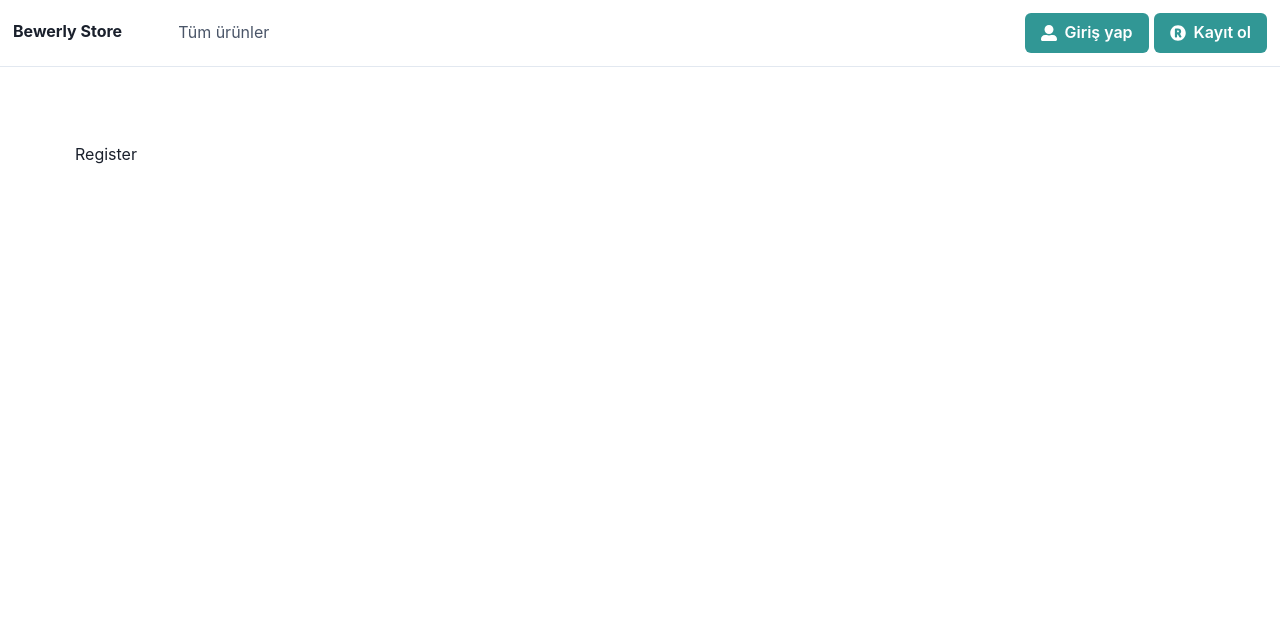
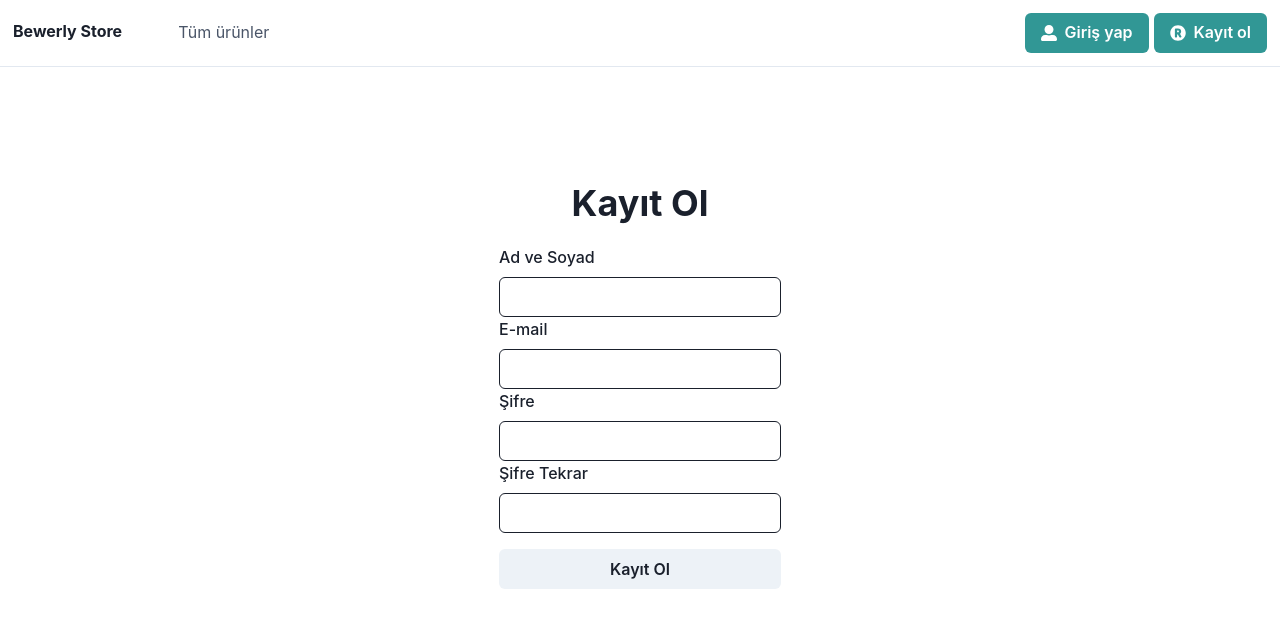
Before and after one commit to dogukan-karasansar/react-ecommerce-patika, a React (Create React App) app in the folder client/: page /register in a window 1280 px wide. Shown: the top 628 px of the page. Built offline with nearby package versions, Linux system fonts and the light colour scheme.

Commit message:
register form

```diff
--- a/client/package.json
+++ b/client/package.json
@@ -10,6 +10,7 @@
     "@testing-library/react": "^11.1.0",
     "@testing-library/user-event": "^12.1.10",
     "axios": "^0.21.1",
+    "formik": "^2.2.9",
     "framer-motion": "^4",
     "react": "^17.0.2",
     "react-dom": "^17.0.2",
@@ -18,7 +19,8 @@
     "react-query": "^3.21.1",
     "react-router-dom": "^5.2.1",
     "react-scripts": "4.0.3",
-    "web-vitals": "^1.0.1"
+    "web-vitals": "^1.0.1",
+    "yup": "^0.32.9"
   },
   "scripts": {
     "start": "react-scripts start",
--- /dev/null
+++ b/client/src/pages/auth/register/Validations.jsx
@@ -0,0 +1,14 @@
+import * as yup from "yup";
+const validationSchema = yup.object().shape({
+  name: yup.string().required("Zorunlu alan"),
+  email: yup.string().email("Geçerli Email Girin!").required("Zorunlu alan"),
+  password: yup
+    .string()
+    .min(5, "Parolanız minimum 5 karakter olmalı")
+    .required(),
+  password_confirmation: yup
+    .string()
+    .oneOf([yup.ref("password")], "Parolalar uyuşmuyor"),
+});
+
+export default validationSchema;
--- a/client/src/pages/auth/register/index.jsx
+++ b/client/src/pages/auth/register/index.jsx
@@ -1,9 +1,81 @@
-import React from 'react'
+import React from "react";
+import {
+  Flex,
+  Box,
+  Heading,
+  FormControl,
+  FormLabel,
+  Button,
+  Input,
+} from "@chakra-ui/react";
 
+import { useFormik } from "formik";
+import validationSchema from "./Validations";
 export default function Register() {
-    return (
-        <div>
-            Register
-        </div>
-    )
+  const formik = useFormik({
+    initialValues: {
+      name: "",
+      email: "",
+      password: "",
+      password_confirmation: "",
+    },
+    validationSchema,
+    onSubmit: async (values, bag) => {
+      console.log(values);
+    },
+  });
+
+  return (
+    <div>
+      <Flex align="center" width="full" justifyContent="center">
+        <Box pt={10}>
+          <Box textAlign="center">
+            <Heading>Kayıt Ol</Heading>
+          </Box>
+          <Box my={5} textAlign="left">
+            <form onSubmit={formik.handleSubmit}>
+              <FormControl>
+                <FormLabel>Ad ve Soyad</FormLabel>
+                <Input
+                  name="name"
+                  onChange={formik.handleChange}
+                  onBlur={formik.handleBlur}
+                />
+              </FormControl>
+              <FormControl>
+                <FormLabel>E-mail</FormLabel>
+                <Input
+                  name="email"
+                  type="email"
+                  onChange={formik.handleChange}
+                  onBlur={formik.handleBlur}
+                />
+              </FormControl>
+              <FormControl>
+                <FormLabel>Şifre</FormLabel>
+                <Input
+                  name="password"
+                  type="password"
+                  onChange={formik.handleChange}
+                  onBlur={formik.handleBlur}
+                />
+              </FormControl>
+              <FormControl>
+                <FormLabel>Şifre Tekrar</FormLabel>
+                <Input
+                  name="password_confirmation"
+                  type="password"
+                  onChange={formik.handleChange}
+                  onBlur={formik.handleBlur}
+                />
+              </FormControl>
+              <Button mt="4" width="full" type="submit">
+                Kayıt Ol
+              </Button>
+            </form>
+          </Box>
+        </Box>
+      </Flex>
+    </div>
+  );
 }
--- a/client/src/pages/products/index.js
+++ b/client/src/pages/products/index.js
@@ -1,7 +1,7 @@
 import { Grid, Button } from "@chakra-ui/react";
 import React from "react";
 import Card from "../../components/card";
-import { useInfiniteQuery, useQuery } from "react-query";
+import { useInfiniteQuery } from "react-query";
 import { fetchProductList } from "../../Api";
 
 export default function Products() {
@@ -13,7 +13,6 @@ export default function Products() {
     hasNextPage,
     isFetching,
     isFetchingNextPage,
-    status,
   } = useInfiniteQuery("products", fetchProductList, {
     getNextPageParam: (lastGroup, allGroup) => {
       const moreGroupExist = lastGroup.length === 20;
```
Also changed, not shown: 1 other file (tests, documents, lock files or other folders).
